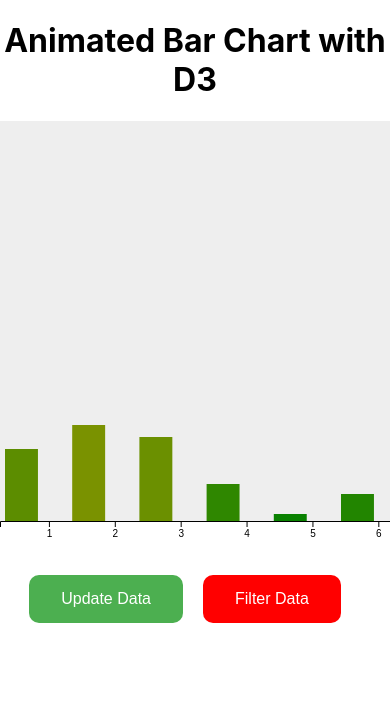
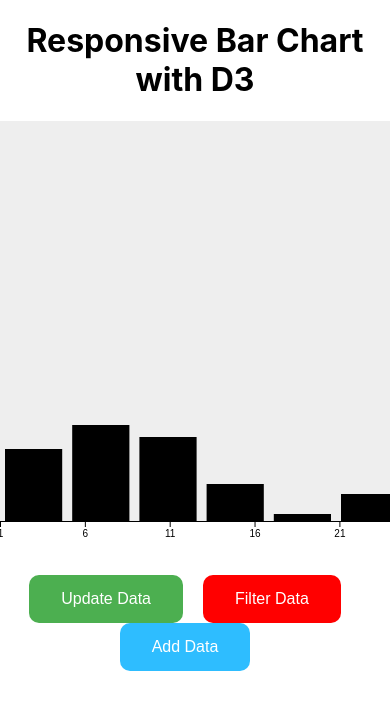
Before and after one commit to gunjanmimo/Data-Visualization-D3, a React (Create React App) app: page / in a window 390 px wide. Shown: the top 710 px of the page. Built offline with nearby package versions, Linux system fonts and the light colour scheme.

Commit message:
responsive barchart

```diff
--- a/src/App.js
+++ b/src/App.js
@@ -1,5 +1,6 @@
-import AnimatedBarChart from "./AnimatedBarChart/AnimatedBarChart";
+//import AnimatedBarChart from "./AnimatedBarChart/AnimatedBarChart";
 import "./App.css";
+import ResponsiveBarChart from "./ResponsiveBarChart/ResponsiveBarChart";
 //import D3Dom from "./D3Dom/D3Dom";
 //import LineChart from "./LineChart/LineChart";
 
@@ -15,7 +16,7 @@ import "./App.css";
 function App() {
   return (
     <div className="App">
-      <AnimatedBarChart />
+      <ResponsiveBarChart />
     </div>
   );
 }
--- /dev/null
+++ b/src/ResponsiveBarChart/ResponsiveBarChart.css
@@ -0,0 +1,23 @@
+.buttons {
+  padding-top: 50px;
+}
+button {
+  margin-right: 20px;
+  border: none;
+  color: white;
+  padding: 15px 32px;
+  text-align: center;
+  text-decoration: none;
+  display: inline-block;
+  font-size: 16px;
+  border-radius: 10px;
+}
+.bt1 {
+  background-color: #4caf50;
+}
+.bt2 {
+  background-color: #ff0000;
+}
+.bt3 {
+  background-color: #2ebdff;
+}
--- /dev/null
+++ b/src/ResponsiveBarChart/ResponsiveBarChart.js
@@ -0,0 +1,96 @@
+import "./ResponsiveBarChart.css";
+import { useState, useEffect, useRef } from "react";
+import {
+  select,
+  line,
+  curveCardinal,
+  axisBottom,
+  scaleLinear,
+  max,
+  axisRight,
+  scaleBand,
+  index,
+} from "d3";
+
+const width = 1680;
+const height = 400;
+
+const ResponsiveBarChart = () => {
+  const [data, setData] = useState(
+    [...Array(25)].map((e) => (Math.random() * 100) | 0)
+  );
+
+  const ref = useRef();
+
+  useEffect(() => {
+    const svg = select(ref.current).attr("width", width).attr("height", height);
+
+    const xScale = scaleLinear()
+      .domain([0, max(data)])
+      .range([0, width]);
+    const yScale = scaleLinear().domain([0, height]).range([height, 0]);
+
+    const xAxis = axisBottom(xScale)
+      .ticks(data.length)
+      .tickFormat((index) => index + 1);
+    const yAxis = axisRight(yScale);
+
+    svg
+      .select(".x-axis")
+      .style("transform", `translateY(${height}px)`)
+      .call(xAxis);
+    svg
+      .select(".y-axis")
+      .style("transform", `translateX(${width}px)`)
+      .call(yAxis);
+    svg
+      .selectAll(".bar")
+      .data(data)
+      .enter()
+      .append("rect")
+      .attr("class", "bar")
+      .attr("x", (d, i) => {
+        return i * (width / data.length) + 5;
+      })
+      .attr("y", (d) => {
+        return height - d;
+      })
+      .attr("width", width / data.length - 10)
+      .attr("height", (d) => {
+        return d;
+      });
+  }, [data]);
+
+  return (
+    <div>
+      <h1>Responsive Bar Chart with D3</h1>
+      <svg ref={ref}>
+        <g className="x-axis" />
+        <g className="y-axis" />
+      </svg>
+      <div className="buttons">
+        <button
+          className="bt1"
+          onClick={() =>
+            setData(data.map((value) => value + Math.random() * 10))
+          }
+        >
+          Update Data
+        </button>
+        <button
+          className="bt2"
+          onClick={() => setData(data.filter((value) => value < 15))}
+        >
+          Filter Data
+        </button>
+        <button
+          className="bt3"
+          onClick={() => setData(data.push(Math.random() * 10))}
+        >
+          Add Data
+        </button>
+      </div>
+    </div>
+  );
+};
+export default ResponsiveBarChart;
```
Also changed, not shown: 1 other file (tests, documents, lock files or other folders).
